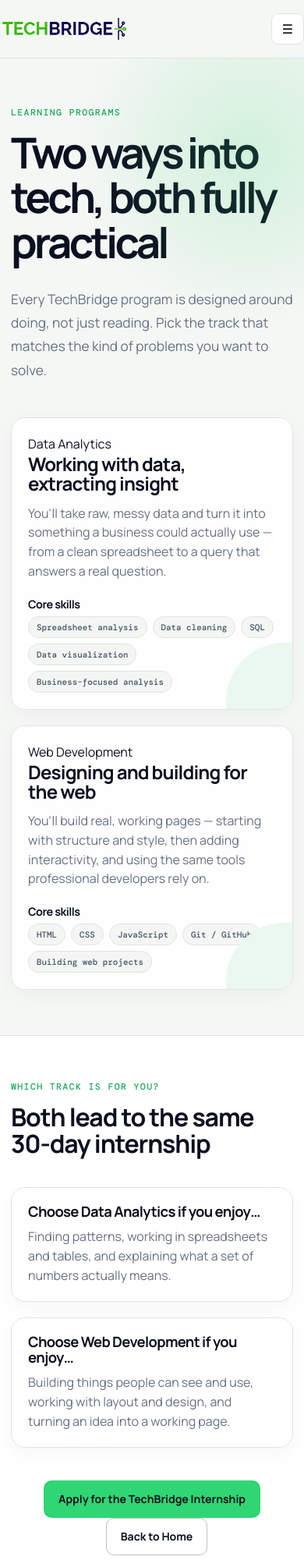
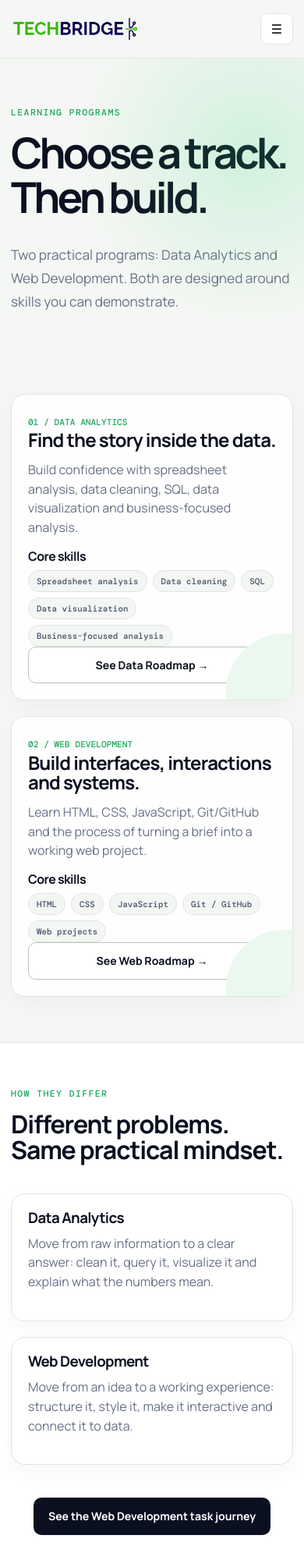
Before and after one commit to abenajuliana04-lang/techbridge-website, a website: page programs.html in a window 390 px wide. Shown: the top 2000 px of the page at 78% size. Drawn offline with nearby package versions, Linux system fonts and the light colour scheme.

Commit message:
Polish TechBridge platform and surface all internship tasks

```diff
--- a/programs.html
+++ b/programs.html
@@ -1,124 +1,11 @@
-<!DOCTYPE html>
-<html lang="en">
-<head>
-<meta charset="UTF-8">
-<meta name="viewport" content="width=device-width, initial-scale=1">
-<title>Programs — TechBridge</title>
-<link rel="stylesheet" href="style.css">
-</head>
-<body>
-
-<header class="site-header">
-  <nav class="nav">
-    <a href="index.html" class="brand"><img src="techbridge-logo.png" alt="TechBridge logo"></a>
-    <button class="nav-toggle" id="navToggle" aria-label="Toggle navigation">☰</button>
-    <ul class="nav-links" id="navLinks">
-      <li><a href="index.html#about">About</a></li>
-      <li><a href="programs.html" class="active">Programs</a></li>
-      <li><a href="index.html#internship">Internship</a></li>
-      <li><a href="tasks.html">Internship Journey</a></li>
-      <li><a href="challenges.html">Challenge Hub</a></li>
-      <li><a href="dashboard.html">Intern Dashboard</a></li>
-      <li><a href="index.html#contact" class="btn nav-cta">Apply Now</a></li>
-    </ul>
-  </nav>
-</header>
-
-<main>
-  <section class="hero" style="padding-bottom:20px;">
-    <div class="wrap">
-      <div class="eyebrow">Learning Programs</div>
-      <h1 style="max-width:20ch;">Two ways into tech, both fully practical</h1>
-      <p class="hero-tag">Every TechBridge program is designed around doing, not just reading. Pick the track that matches the kind of problems you want to solve.</p>
-    </div>
-  </section>
-
-  <section style="padding-top:8px;">
-    <div class="wrap grid-2">
-
-      <div class="card program-card">
-        <span class="program-tag">Data Analytics</span>
-        <h2 style="font-size:1.5rem;">Working with data, extracting insight</h2>
-        <p>You'll take raw, messy data and turn it into something a business could actually use — from a clean spreadsheet to a query that answers a real question.</p>
-        <h4 style="margin-top:6px; font-size:.9rem; color:var(--slate); text-transform:none;">Core skills</h4>
-        <div class="program-skills">
-          <span class="chip">Spreadsheet analysis</span>
-          <span class="chip">Data cleaning</span>
-          <span class="chip">SQL</span>
-          <span class="chip">Data visualization</span>
-          <span class="chip">Business-focused analysis</span>
-        </div>
-      </div>
-
-      <div class="card program-card">
-        <span class="program-tag">Web Development</span>
-        <h2 style="font-size:1.5rem;">Designing and building for the web</h2>
-        <p>You'll build real, working pages — starting with structure and style, then adding interactivity, and using the same tools professional developers rely on.</p>
-        <h4 style="margin-top:6px; font-size:.9rem; color:var(--slate); text-transform:none;">Core skills</h4>
-        <div class="program-skills">
-          <span class="chip">HTML</span>
-          <span class="chip">CSS</span>
-          <span class="chip">JavaScript</span>
-          <span class="chip">Git / GitHub</span>
-          <span class="chip">Building web projects</span>
-        </div>
-      </div>
-
-    </div>
-  </section>
-
-  <section class="alt">
-    <div class="wrap">
-      <div class="section-head">
-        <div class="eyebrow">Which track is for you?</div>
-        <h2>Both lead to the same 30-day internship</h2>
-      </div>
-      <div class="grid-2">
-        <div class="card">
-          <h3 style="font-size:1.15rem;">Choose Data Analytics if you enjoy…</h3>
-          <p style="margin-bottom:0;">Finding patterns, working in spreadsheets and tables, and explaining what a set of numbers actually means.</p>
-        </div>
-        <div class="card">
-          <h3 style="font-size:1.15rem;">Choose Web Development if you enjoy…</h3>
-          <p style="margin-bottom:0;">Building things people can see and use, working with layout and design, and turning an idea into a working page.</p>
-        </div>
-      </div>
-      <div class="center mt-lg">
-        <a href="https://forms.gle/techbridge-internship-application" target="_blank" rel="noopener" class="btn btn-primary">Apply for the TechBridge Internship</a>
-        <a href="index.html" class="btn btn-outline" style="margin-left:12px;">Back to Home</a>
-      </div>
-    </div>
-  </section>
-</main>
-
-<footer class="site-footer">
-  <div class="wrap">
-    <div class="footer-grid">
-      <div>
-        <div class="footer-brand"><img src="techbridge-logo.png" alt="TechBridge logo"></div>
-        <p style="color:#9ba0c0; max-width:34ch;">Bridging Learning to Real-World Experience. A program by Baselink Services Limited.</p>
-      </div>
-      <div>
-        <h4>Explore</h4>
-        <a href="programs.html">Programs</a>
-        <a href="tasks.html">Internship Journey</a>
-        <a href="challenges.html">Challenge Hub</a>
-        <a href="dashboard.html">Intern Dashboard</a>
-      </div>
-      <div>
-        <h4>Get involved</h4>
-        <a href="https://forms.gle/techbridge-internship-application" target="_blank" rel="noopener">Apply Now</a>
-        <a href="https://chat.whatsapp.com/techbridge-community" target="_blank" rel="noopener">WhatsApp Community</a>
-        <a href="mailto:techbridgebaslink@gmail.com">techbridgebaslink@gmail.com</a>
-      </div>
-    </div>
-    <div class="footer-bottom">© 2026 TechBridge by Baselink Services Limited. All rights reserved.</div>
-  </div>
-</footer>
-
-<script>
-  document.getElementById('navToggle').addEventListener('click', () =>
-    document.getElementById('navLinks').classList.toggle('open'));
-</script>
-</body>
-</html>
+<!DOCTYPE html><html lang="en"><head><meta charset="UTF-8"><meta name="viewport" content="width=device-width, initial-scale=1"><title>Programs — TechBridge</title><link rel="stylesheet" href="style.css"></head><body>
+<header class="site-header"><nav class="nav wrap"><a href="index.html" class="brand"><img src="techbridge-logo.png" alt="TechBridge"></a><button class="nav-toggle" id="navToggle">☰</button><ul class="nav-links" id="navLinks"><li><a href="index.html">Home</a></li><li><a class="active" href="programs.html">Programs</a></li><li><a href="tasks.html">8 Tasks</a></li><li><a href="roadmap.html">Roadmap</a></li><li><a href="challenges.html">Challenges</a></li><li><a href="dashboard.html">Dashboard</a></li><li><a href="index.html#contact" class="nav-cta">Apply Now</a></li></ul></nav></header>
+<main><section class="hero"><div class="wrap"><div class="eyebrow">Learning Programs</div><h1>Choose a track. Then build.</h1><p class="hero-tag">Two practical programs: Data Analytics and Web Development. Both are designed around skills you can demonstrate.</p></div></section>
+<section style="padding-top:15px"><div class="wrap grid-2">
+<div class="card program-card"><div><span class="program-number">01 / DATA ANALYTICS</span><h2>Find the story inside the data.</h2><p>Build confidence with spreadsheet analysis, data cleaning, SQL, data visualization and business-focused analysis.</p><h4>Core skills</h4><div class="program-skills"><span class="chip">Spreadsheet analysis</span><span class="chip">Data cleaning</span><span class="chip">SQL</span><span class="chip">Data visualization</span><span class="chip">Business-focused analysis</span></div></div><a href="roadmap.html" class="btn btn-outline">See Data Roadmap →</a></div>
+<div class="card program-card"><div><span class="program-number">02 / WEB DEVELOPMENT</span><h2>Build interfaces, interactions and systems.</h2><p>Learn HTML, CSS, JavaScript, Git/GitHub and the process of turning a brief into a working web project.</p><h4>Core skills</h4><div class="program-skills"><span class="chip">HTML</span><span class="chip">CSS</span><span class="chip">JavaScript</span><span class="chip">Git / GitHub</span><span class="chip">Web projects</span></div></div><a href="roadmap.html" class="btn btn-outline">See Web Roadmap →</a></div>
+</div></section>
+<section class="alt"><div class="wrap"><div class="section-head"><div class="eyebrow">How they differ</div><h2>Different problems. Same practical mindset.</h2></div><div class="grid-2"><div class="card"><h3>Data Analytics</h3><p>Move from raw information to a clear answer: clean it, query it, visualize it and explain what the numbers mean.</p></div><div class="card"><h3>Web Development</h3><p>Move from an idea to a working experience: structure it, style it, make it interactive and connect it to data.</p></div></div><div class="center mt-lg"><a href="tasks.html" class="btn btn-dark">See the Web Development task journey</a></div></div></section>
+<section><div class="wrap"><div class="cta-band"><div><h2>Take the next step.</h2><p>Explore the full internship sequence before applying.</p></div><a href="https://forms.gle/techbridge-internship-application" target="_blank" rel="noopener" class="btn btn-primary">Apply for the Internship</a></div></div></section></main>
+<footer class="site-footer"><div class="wrap"><div class="footer-grid"><div><div class="footer-brand"><img src="techbridge-logo.png" alt="TechBridge"></div><p>Bridging Learning to Real-World Experience.</p></div><div><h4>Explore</h4><a href="programs.html">Programs</a><a href="tasks.html">8 Tasks</a><a href="roadmap.html">Roadmap</a><a href="challenges.html">Challenges</a><a href="dashboard.html">Dashboard</a></div><div><h4>Contact</h4><a href="mailto:techbridgebaslink@gmail.com">techbridgebaslink@gmail.com</a></div></div><div class="footer-bottom">© 2026 TechBridge by Baselink Services Limited.</div></div></footer>
+<script>document.getElementById('navToggle').addEventListener('click',()=>document.getElementById('navLinks').classList.toggle('open'));</script></body></html>
```
